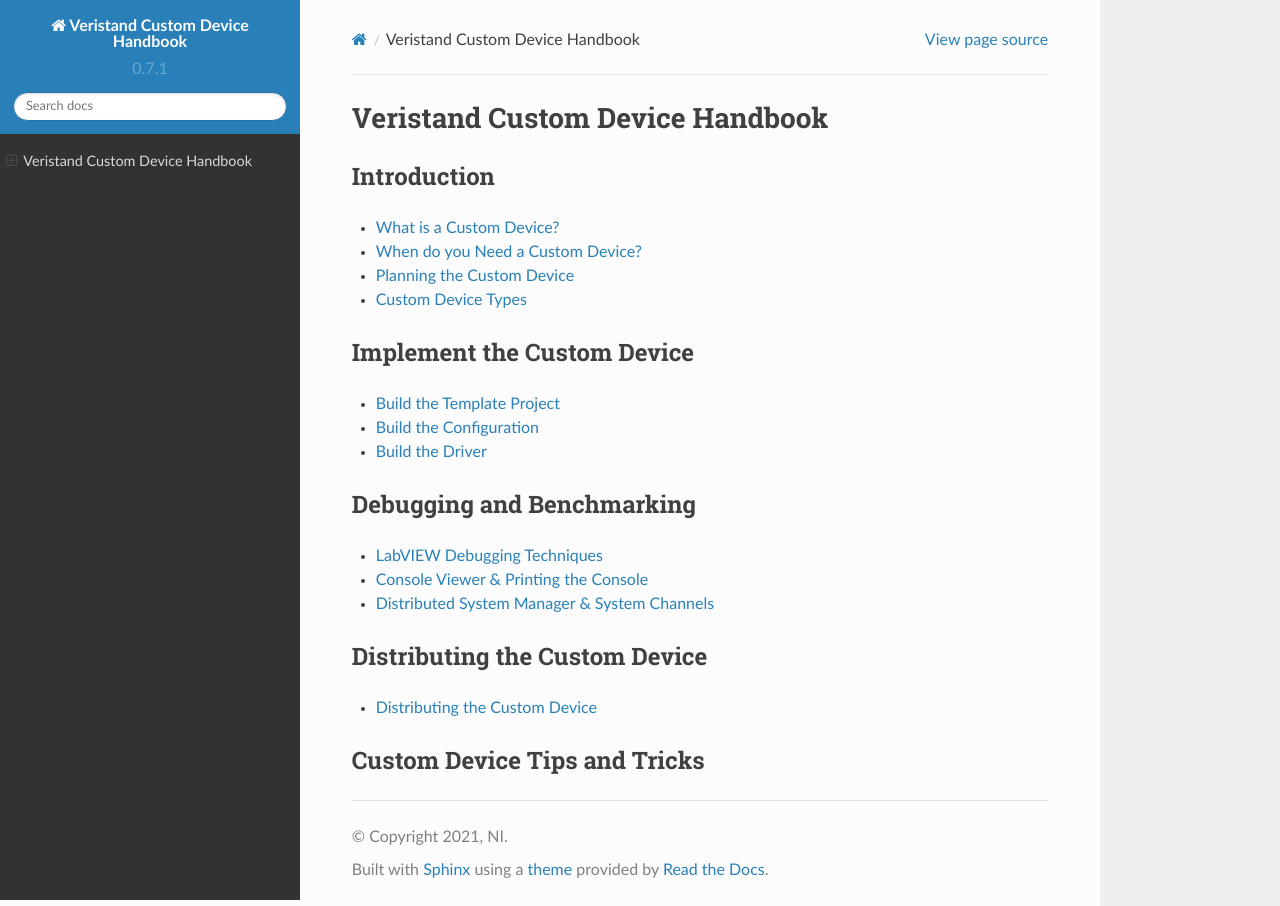
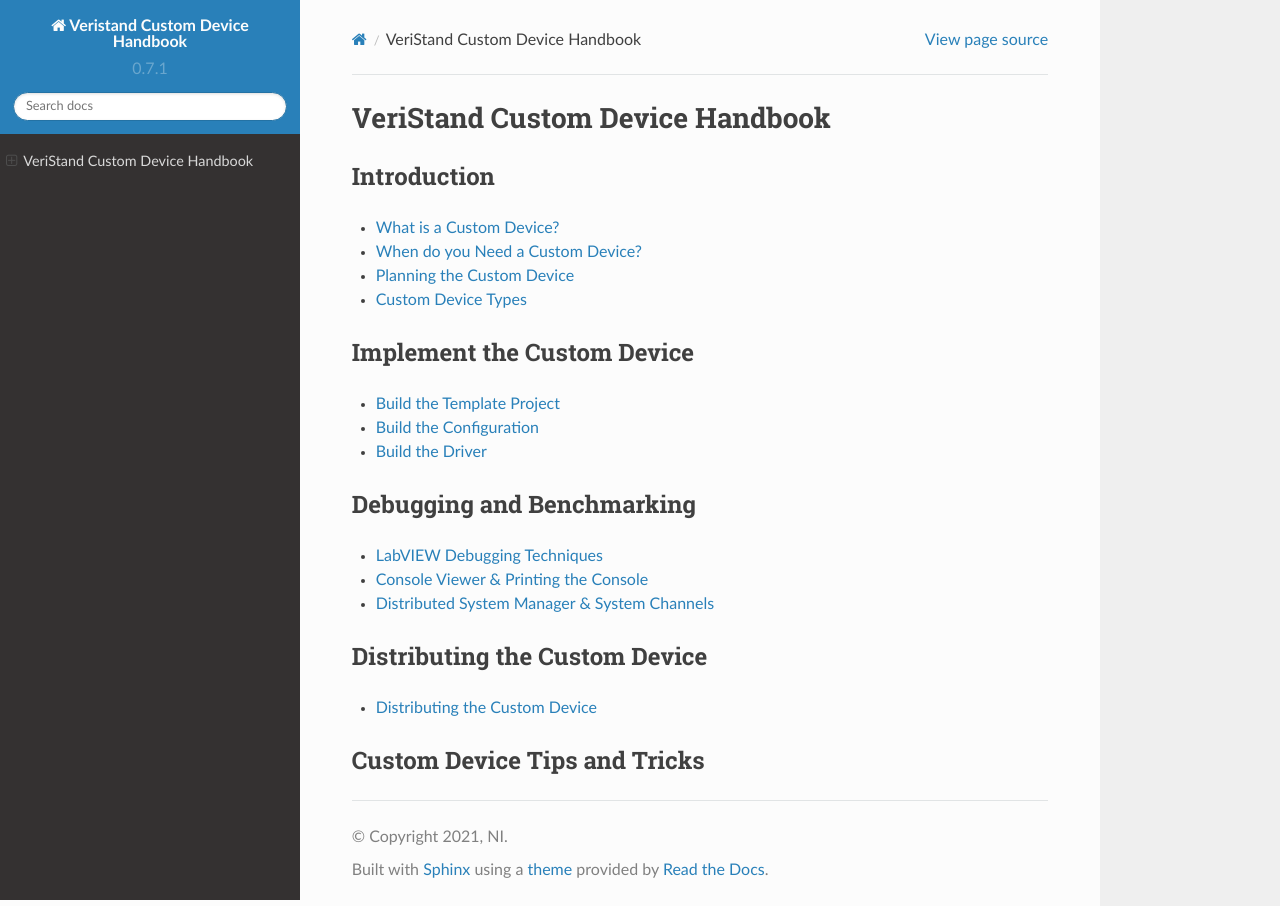
Before and after one commit to ni/niveristand-custom-device-handbook, a Sphinx documentation site: the page built from docs/index.md, in a window 1280 px wide. Built offline with Sphinx 7.4.7 and the Read the Docs theme 2.0.0, drawn with Linux system fonts in a browser that asks for light colours.

```diff
--- a/docs/index.md
+++ b/docs/index.md
@@ -1,6 +1,6 @@
 
 
-# Veristand Custom Device Handbook
+# VeriStand Custom Device Handbook
 
 
 #### Introduction
```
Also changed, not shown: docs/images/Picture1.png (deleted), docs/images/Picture2.png (deleted), docs/images/Picture3.png (deleted), docs/images/Untitled.jpg (deleted).
